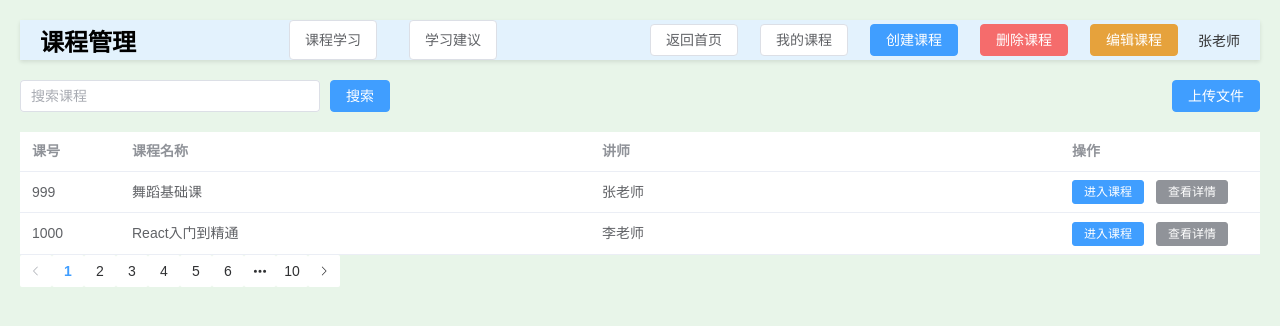
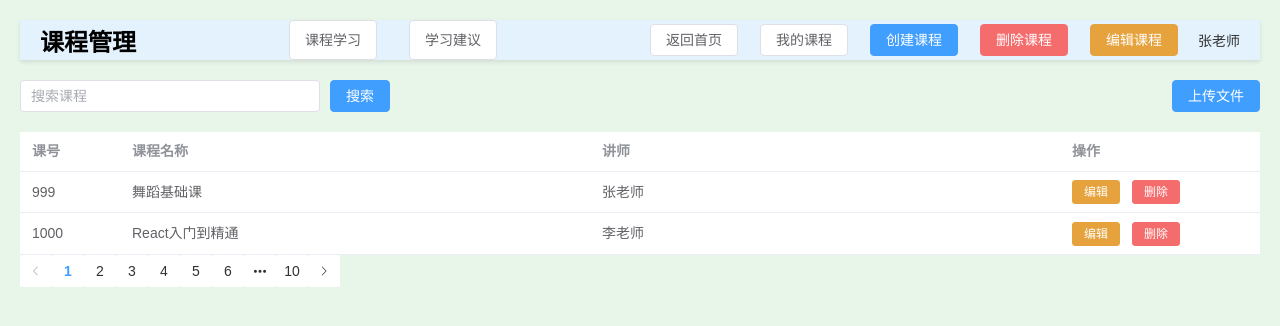
Before and after one commit to n1uz1/Edumaster, a Vue app: page /course-management in a window 1280 px wide. Shown: the top 326 px of the page. Built offline with nearby package versions, Linux system fonts and the light colour scheme; no server answers.

Commit message:
删除和编辑

```diff
--- a/src/views/CourseManagement.vue
+++ b/src/views/CourseManagement.vue
@@ -78,18 +78,18 @@
         <el-table-column fixed="right" label="操作" width="200">
           <template #default="scope">
             <el-button
-              type="primary"
+              type="warning"
               size="small"
-              @click="$router.push(`/course-detail/${scope.row.courseId}`)"
+              @click="handleEditCourse(scope.row)"
             >
-              进入课程
+              编辑
             </el-button>
             <el-button
-              type="info"
+              type="danger"
               size="small"
-              @click="handleViewDetail(scope.row)"
+              @click="handleDeleteCourse(scope.row)"
             >
-              查看详情
+              删除
             </el-button>
           </template>
         </el-table-column>
```
